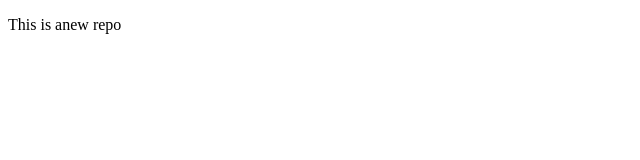
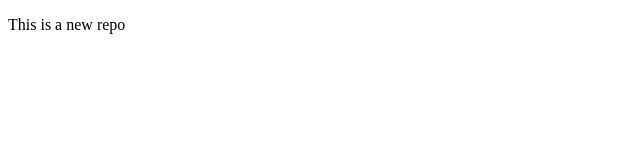
Before and after one commit to Shivammgs/local-repo, a plain HTML site: page index.html in a window 1280 px wide. Shown: the full height of the page, 0-640 px from the left. Drawn offline with Linux system fonts and the light colour scheme.

```diff
--- a/index.html
+++ b/index.html
@@ -6,6 +6,6 @@
     <title>GITHUB</title>
 </head>
 <body>
-    <p>This is anew repo</p>
+    <p>This is a new repo</p>
 </body>
 </html>
```
Also changed, not shown: 1 other file.
